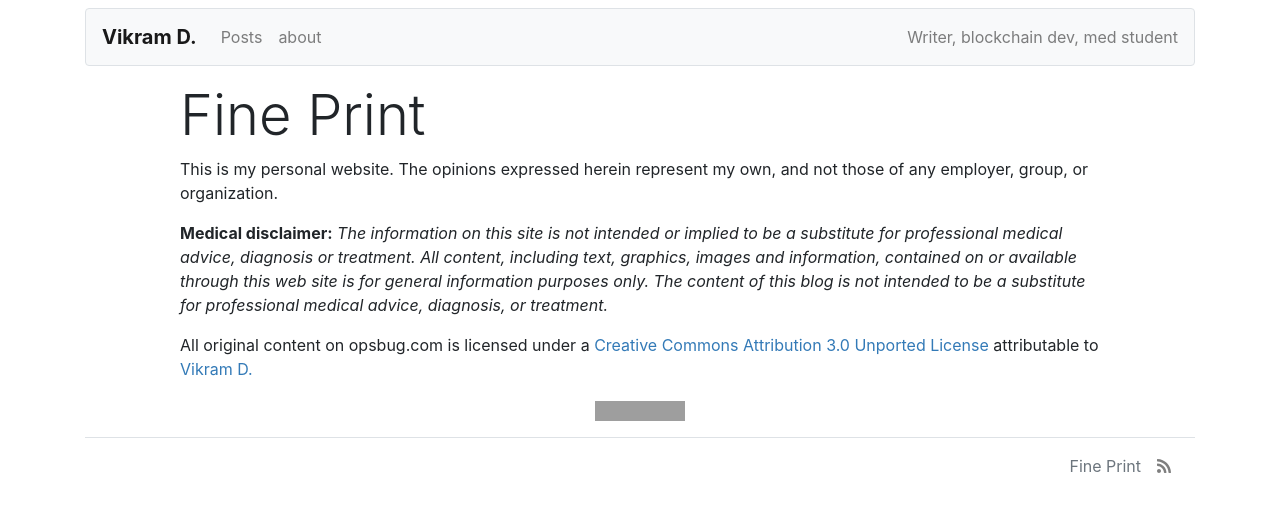
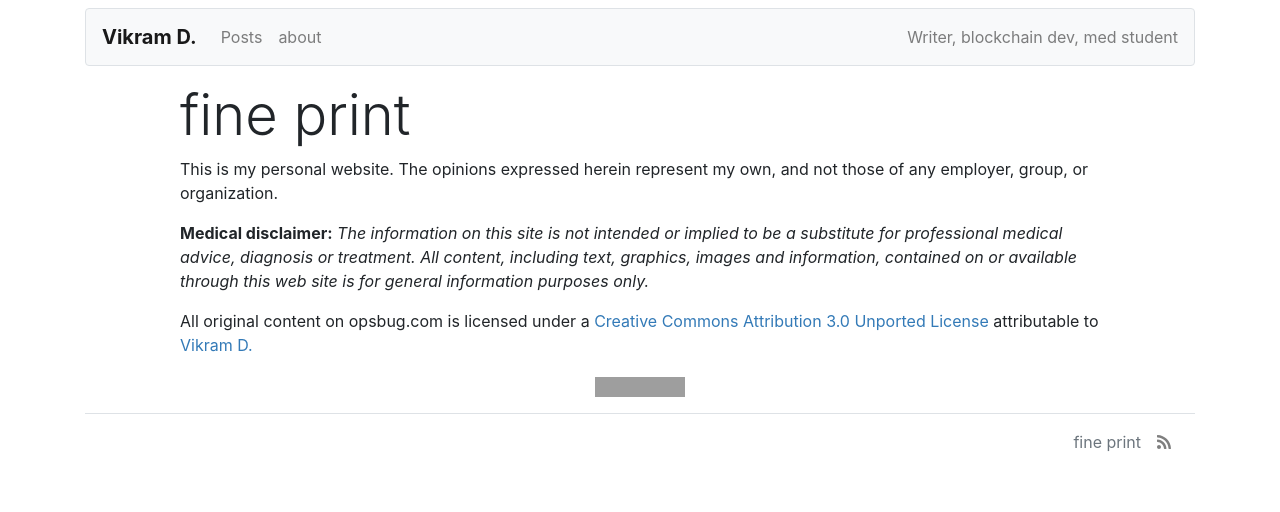
Before and after one commit to dhillonv10/dhillonv10.github.io, a Jekyll site: the page built from fine-print.md, in a window 1280 px wide. Shown: the top 512 px of the page. Built offline with Jekyll 4.4.1, drawn with Linux system fonts in a browser that asks for light colours; cached includes are drawn as plain includes; nearby versions of some CDN libraries; grey boxes are pictures that could not be loaded.

```diff
--- a/fine-print.md
+++ b/fine-print.md
@@ -1,6 +1,6 @@
 ---
 author: Vikram Dhillon
-title: Fine Print
+title: fine print
 permalink: /fine-print/
 robots: noindex
 sitemap: false
@@ -9,7 +9,7 @@ description: Opinions = My Own
 
 This is my personal website. The opinions expressed herein represent my own, and not those of any employer, group, or organization.
 
-**Medical disclaimer:** *The information on this site is not intended or implied to be a substitute for professional medical advice, diagnosis or treatment. All content, including text, graphics, images and information, contained on or available through this web site is for general information purposes only. The content of this blog is not intended to be a substitute for professional medical advice, diagnosis, or treatment.*
+**Medical disclaimer:** *The information on this site is not intended or implied to be a substitute for professional medical advice, diagnosis or treatment. All content, including text, graphics, images and information, contained on or available through this web site is for general information purposes only.*
 
 All original content on opsbug.com is licensed under a <a rel="license" href="http://creativecommons.org/licenses/by/3.0/">Creative Commons Attribution 3.0 Unported License</a> attributable to <a rel="cc:attributionURL" href="{{ site.github.url }}">{{ site.title }}</a>
 
```
